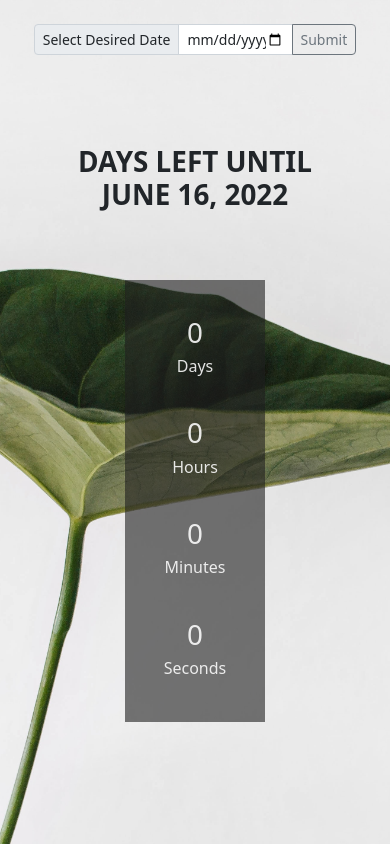
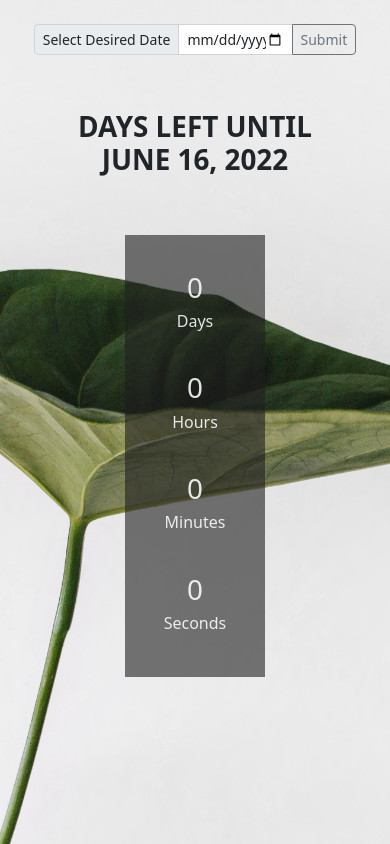
Before and after one commit to alikouhfar/countdown, a plain HTML site: page index.html in a window 390 px wide. Drawn offline with nearby package versions, Linux system fonts and the light colour scheme.

Commit message:
responsive

```diff
--- a/responsive.css
+++ b/responsive.css
@@ -7,13 +7,11 @@
     width: 100%;
   }
 
-  .countdown_timer--wrapper {
+  .countdown_wrapper {
     background-color: rgba(30, 30, 30, 0.6);
     width: 100%;
-    margin-top: 10px;
-    padding: 8px;
+    padding: 15px 0 8px;
     color: rgba(250, 250, 250, 0.9);
-    justify-content: center;
     column-gap: 25px;
   }
 }
@@ -36,10 +34,12 @@
 
   .countdown_wrapper {
     justify-content: center;
+    background-color: unset;
     row-gap: 50px;
     width: 90%;
     margin: auto;
     text-align: center;
+    color: #212529;
   }
 
   .countdown_timer--wrapper {
@@ -66,8 +66,9 @@
   .countdown_timer--wrapper {
     flex-direction: column;
     background-color: rgba(30, 30, 30, 0.6);
-    padding: 20px 6px;
+    padding: 10px 6px;
     color: rgba(250, 250, 250, 0.9);
     width: 40%;
+    height: 70%;
   }
 }
```
